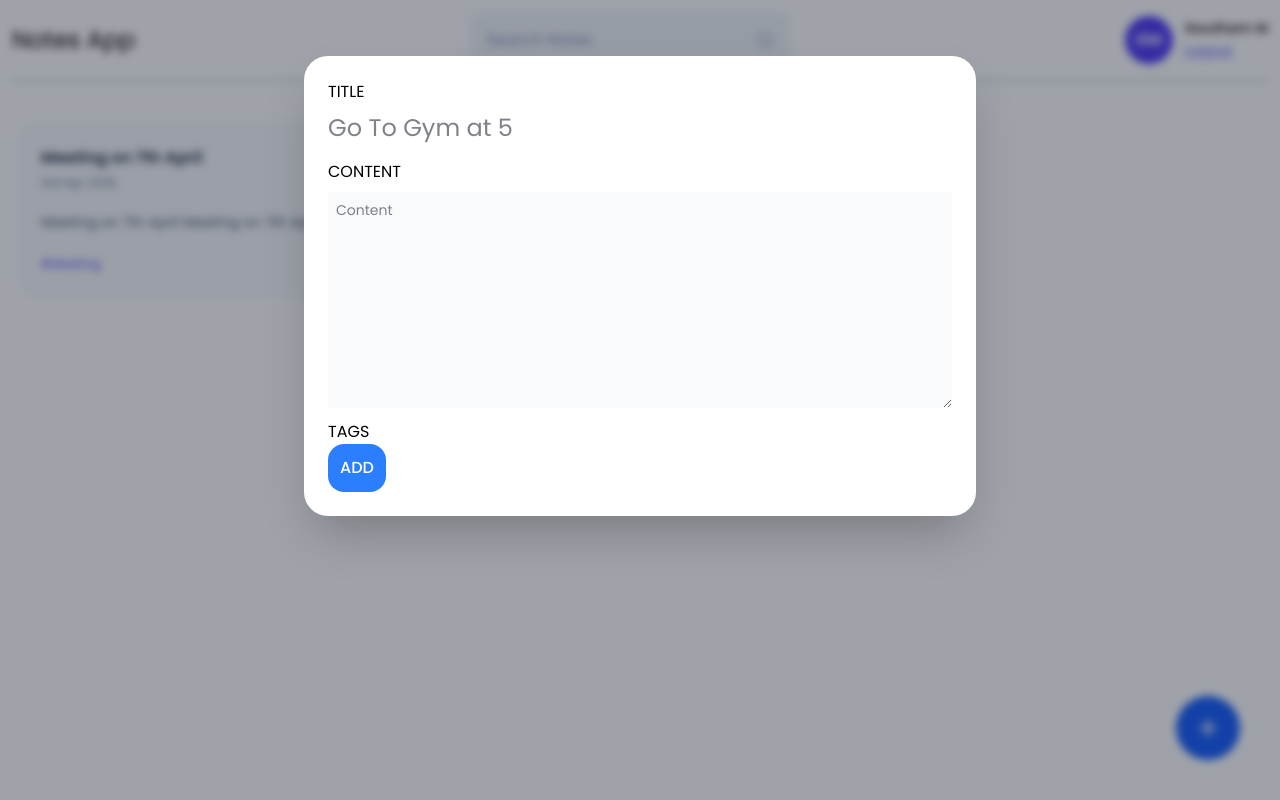
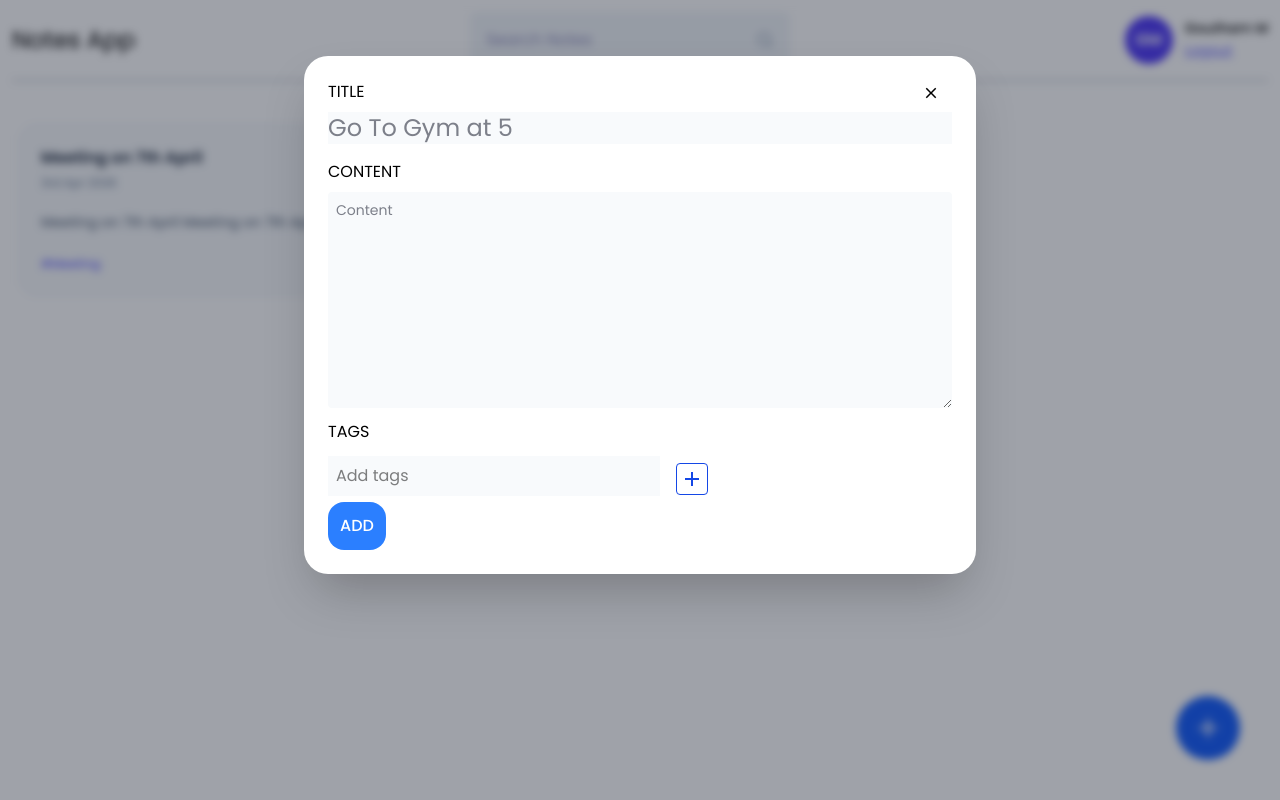
Before and after one commit to gouthamkulall615-art/notes-app, a React (Vite) app in the folder frontend/: page /dashboard in a window 1280 px wide. Both pictures are taken after a click on the button 1208 px from the left and 728 px from the top of the page. Built offline with nearby package versions, Linux system fonts and the light colour scheme.

Commit message:
done with the add Edit note modal with adding of tags and closing of modal

```diff
--- /dev/null
+++ b/frontend/src/components/Input/TagInput.jsx
@@ -0,0 +1,75 @@
+import { MdAdd, MdClose } from "react-icons/md";
+
+import { useState } from "react";
+
+const TagInput = ({ tags, setTags }) => {
+  const [inputValue, setInputValue] = useState("");
+
+  const handleInputChange = (e) => {
+    setInputValue(e.target.value);
+  };
+
+  const addNewTag = () => {
+    if (inputValue.trim() !== "") {
+      setTags([...tags, inputValue.trim()]);
+      setInputValue("");
+    }
+  };
+
+  const handleKeyDown = (e) => {
+    if (e.key === "Enter") {
+      addNewTag();
+    }
+  };
+
+  const handleRemoveTag = (tagToRemove) => {
+    setTags(tags.filter((tag) => tag !== tagToRemove));
+  };
+  return (
+    <div>
+
+
+
+      {tags?.length > 0 && (
+        <div className="flex items-center gap-2 flex-wrap mt-2">
+          {tags.map((tag, index) => (
+            <span
+              key={index}
+              className="flex items-center gap-2 mr-2 bg-slate-200 p-1 rounded text-slate-800 text-sm"
+            >
+              #{tag}
+              <button
+                onClick={() => {
+                  handleRemoveTag(tag);
+                }}
+              >
+                <MdClose className="text-red-600" />
+              </button>
+            </span>
+          ))}
+        </div>
+      )}
+      <div className="flex items-center gap-4 mt-3">
+        <input
+          type="text"
+          value={inputValue}
+          className="outline-none p-2 bg-slate-50 mb-1.5"
+          placeholder="Add tags"
+          onChange={handleInputChange}
+          onKeyDown={handleKeyDown}
+        />
+
+        <button
+          className="w-8 h-8 flex items-center justify-center rounded border border-blue-700 hover:bg-blue-700 duration-300 active:scale-110 "
+          onClick={() => {
+            addNewTag();
+          }}
+        >
+          <MdAdd className="text-2xl text-blue-700 hover:text-white cursor-pointer" />
+        </button>
+      </div>
+    </div>
+  );
+};
+
+export default TagInput;
--- a/frontend/src/pages/Home/AddEditNotes.jsx
+++ b/frontend/src/pages/Home/AddEditNotes.jsx
@@ -1,14 +1,36 @@
-import React from "react";
+import { useState } from "react";
+import TagInput from "../../components/Input/TagInput";
 
-const AddEditNotes = () => {
+import { MdClose } from "react-icons/md";
+
+const AddEditNotes = ({onClose}) => {
+  const [title, setTitle] = useState("");
+
+  const [content, setContent] = useState("");
+
+  const [tags, setTags] = useState([]);
+
+
+
+
+
   return (
-    <div>
+    <div className="relative">
+      <button
+        className="absolute  right-2 p-1 rounded-md hover:bg-red-600 hover:text-white transition cursor-pointer active:scale-95"
+        onClick={onClose}
+      >
+        <MdClose className="text-lg font-semibold" />
+      </button>
+
       <div className="flex flex-col gap-2">
         <label className="input-label">TITLE</label>
         <input
           type="text"
-          className="text-2xl text-slate-950 outline-none"
+          className="text-2xl  text-slate-950 outline-none  bg-slate-50"
           placeholder="Go To Gym at 5"
+          value={title}
+          onChange={({ target }) => setTitle(target.value)}
         />
       </div>
       <div className="flex flex-col gap-2 mt-4">
@@ -18,17 +40,23 @@ const AddEditNotes = () => {
           className="text-sm text-slate-950 outline-none bg-slate-50 p-2 rounded "
           placeholder="Content"
           rows={10}
+          value={content}
+          onChange={({ target }) => setContent(target.value)}
         />
       </div>
 
       <div className="mt-3">
         <label className="input-label">TAGS</label>
+        <TagInput tags={tags} setTags={setTags} />
       </div>
       <div className="">
-        <button className="btn cursor-pointer active:scale-105
-         font-medium mtt-5 p-3 bg-blue-500 rounded-2xl text-white " onClick={()=>{}}>
-        ADD
-      </button>
+        <button
+          className="btn cursor-pointer active:scale-105
+         font-medium mtt-5 p-3 bg-blue-500 rounded-2xl text-white "
+          onClick={() => {}}
+        >
+          ADD
+        </button>
       </div>
     </div>
   );
--- a/frontend/src/pages/Home/Home.jsx
+++ b/frontend/src/pages/Home/Home.jsx
@@ -60,7 +60,7 @@ const Home = () => {
         }}
         className="w-[90%] max-w-2xl max-h-[90vh] overflow-auto bg-white rounded-3xl mx-auto mt-14 p-6 shadow-2xl outline-none"
       >
-        <AddEditNotes />
+        <AddEditNotes onClose={()=>setOpenAddEditModal(false)} />
       </Modal>
     </div>
   );
```
